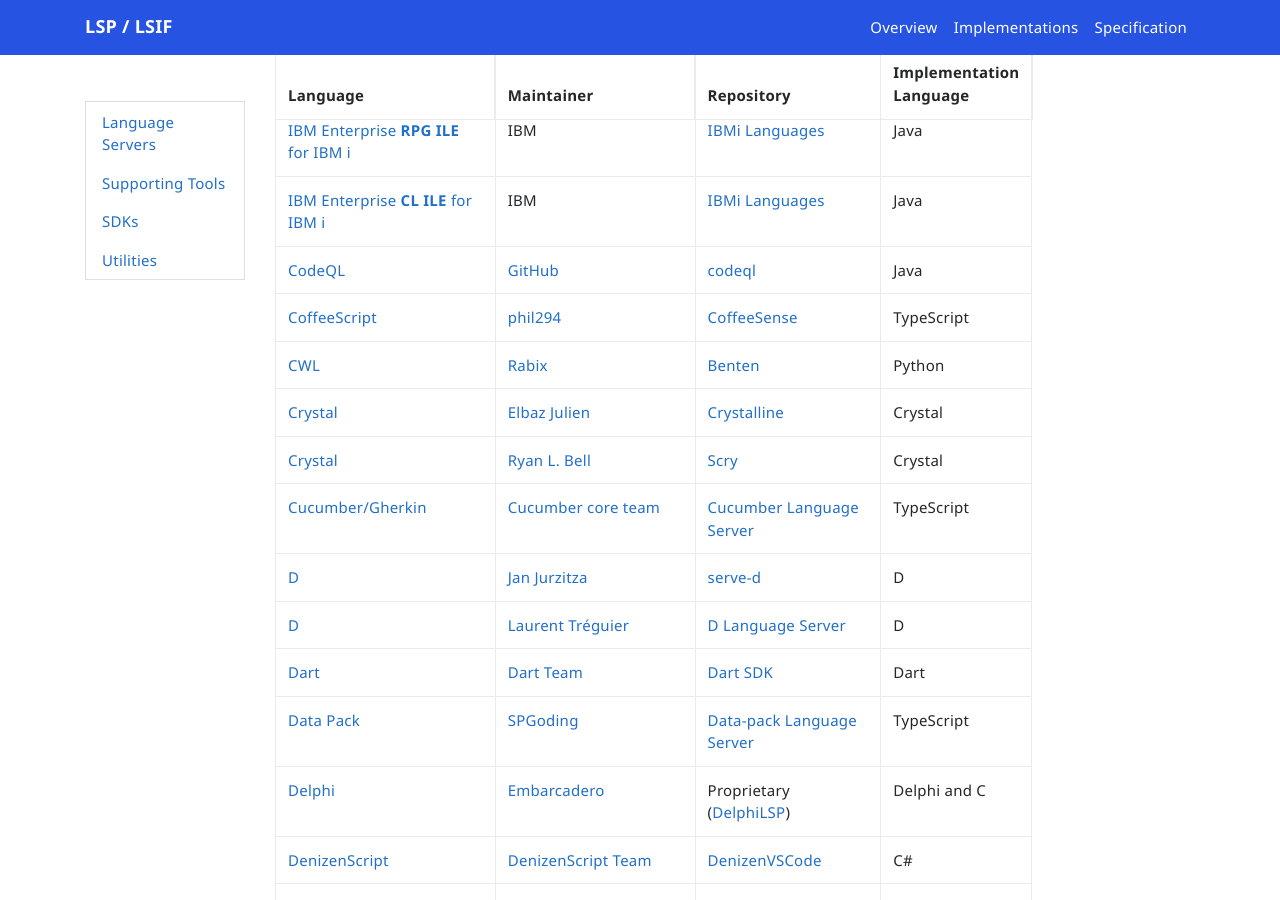
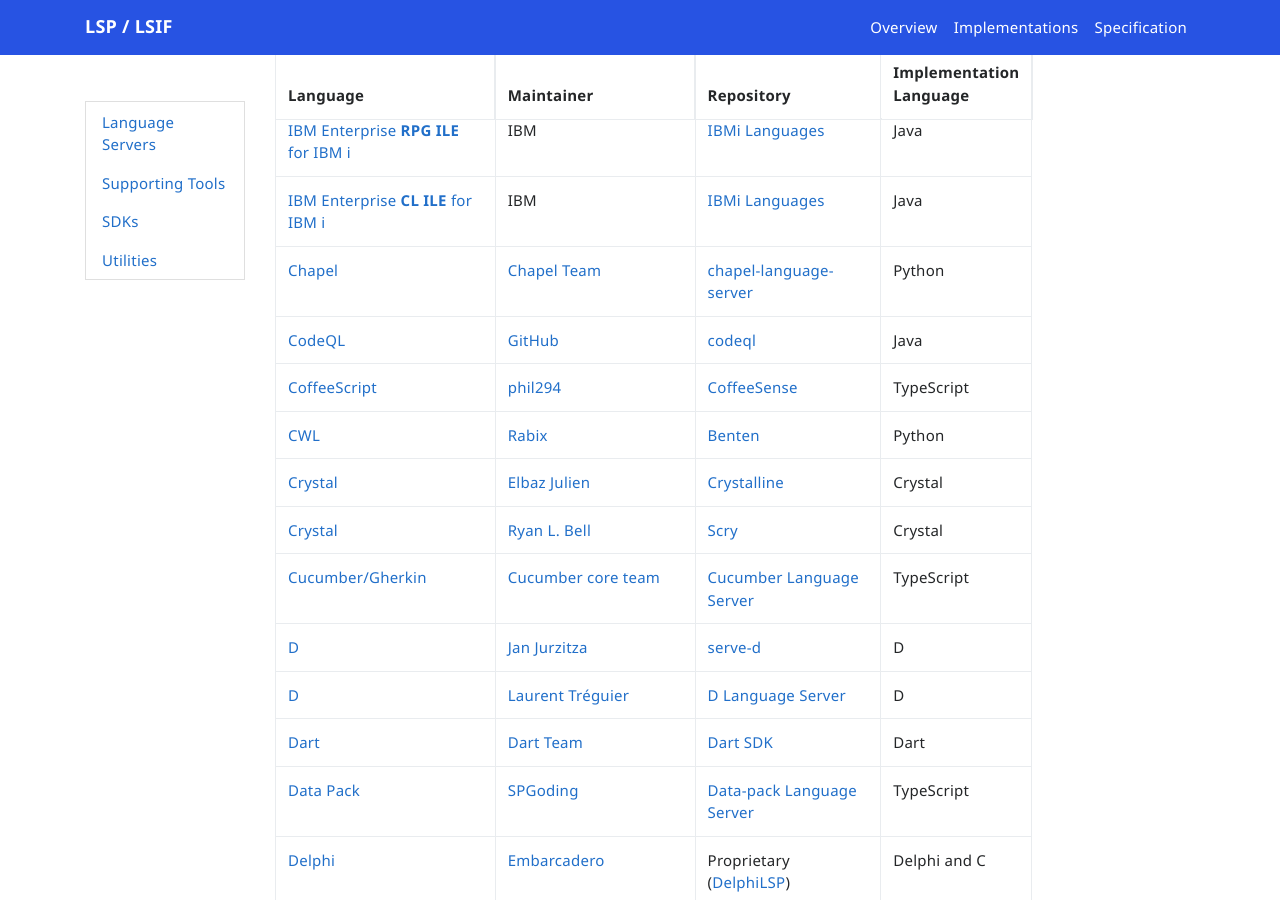
Before and after one commit to microsoft/language-server-protocol, a Jekyll site: the page built from _implementors/servers.md, in a window 1280 px wide and 900 px high, scrolled down 2745 px. Built offline with Jekyll 4.4.1, drawn with Linux system fonts in a browser that asks for light colours; nearby versions of some CDN libraries; comment, search, counter and statistics services are not loaded.

Commit message:
Add Chapel to servers.md (#1950)
add chpl-languagae-server

Signed-off-by: Jade Abraham <jade.abraham@hpe.com>

```diff
--- a/_implementors/servers.md
+++ b/_implementors/servers.md
@@ -56,6 +56,7 @@
 | [IBM Enterprise **COBOL** for z/OS](https://www.ibm.com/support/knowledgecenter/SS6SG3_6.3.0/welcome.html) | IBM |  [IBM Z Open Editor VS Code extension](https://marketplace.visualstudio.com/items?itemName=IBM.zopeneditor) | Java |
 | [IBM Enterprise **RPG ILE** for IBM i](https://www.ibm.com/docs/en/i/7.5?topic=rpg-ile-reference) | IBM |  [IBMi Languages](https://marketplace.visualstudio.com/items?itemName=barrettotte.ibmi-languages) | Java |
 [ IBM Enterprise **CL ILE** for IBM i](https://www.ibm.com/docs/en/i/7.5?topic=concepts-cl-commands) | IBM |  [IBMi Languages](https://marketplace.visualstudio.com/items?itemName=barrettotte.ibmi-languages) | Java |
+| [Chapel](https://www.chapel-lang.org) | [Chapel Team](https://www.chapel-lang.org) | [chapel-language-server](https://github.com/chapel-lang/chapel/tree/main/tools/chpl-language-server) | Python |
 | [CodeQL](https://securitylab.github.com/tools/codeql) | [GitHub](https://github.com/github/codeql) | [codeql](https://github.com/github/codeql) | Java |
 | [CoffeeScript](https://coffeescript.org/) | [phil294](https://github.com/phil294/) | [CoffeeSense](https://github.com/phil294/coffeesense/) | TypeScript
 | [CWL](https://www.commonwl.org/) | [Rabix](https://github.com/rabix) | [Benten](https://github.com/rabix/benten) | Python |
```
